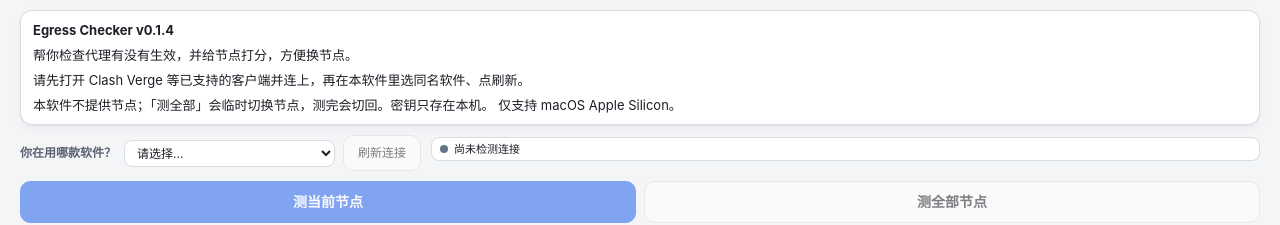
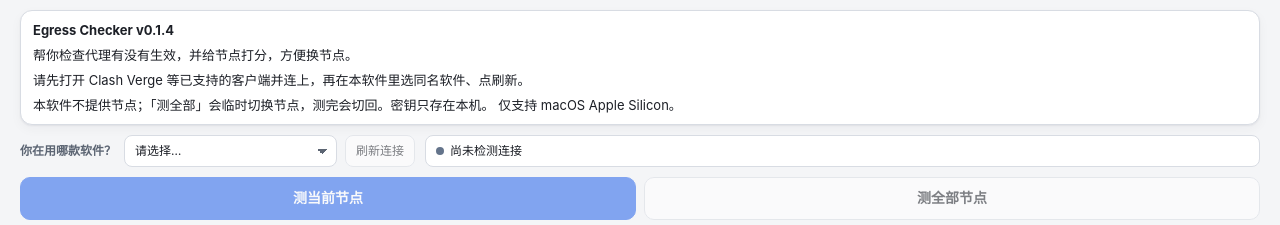
Before and after one commit to JTee77/egress-checker, a React (Vite) app: page / in a window 1280 px wide. Shown: the top 225 px of the page. Built offline with nearby package versions, Linux system fonts and the light colour scheme.

Commit message:
fix(ui): align home-ops controls to a shared 32px height
Unify select, refresh, and status pill padding/font/radius so their
top and bottom edges line up in the top bar.

```diff
--- a/src/styles/app.css
+++ b/src/styles/app.css
@@ -187,33 +187,72 @@
   min-width: 0;
   flex-wrap: nowrap;
 }
-.home-ops-refresh {
-  flex-shrink: 0;
-  white-space: nowrap;
+.home-ops-controls > * {
+  box-sizing: border-box;
 }
-.home-ops-status {
-  flex: 1 1 140px;
-  min-width: 0;
-  margin-bottom: 0;
-}
-
 .client-picker-label {
   flex-shrink: 0;
   font-size: 12px;
   font-weight: 600;
   color: var(--text-muted);
+  line-height: 32px;
+  height: 32px;
+  margin: 0;
+  display: inline-flex;
+  align-items: center;
 }
-
-.client-picker-select {
+.home-ops .client-picker-select {
   flex: 0 1 240px;
   max-width: 100%;
   min-width: 160px;
-  padding: 4px 8px;
+  height: 32px;
+  margin: 0;
+  padding: 0 10px;
   border-radius: 8px;
   border: 1px solid var(--border);
   background: var(--bg-elevated);
   font-size: 12px;
-  line-height: 1.3;
+  line-height: 1;
+  box-sizing: border-box;
+  appearance: none;
+  -webkit-appearance: none;
+  background-image: linear-gradient(45deg, transparent 50%, var(--text-muted) 50%),
+    linear-gradient(135deg, var(--text-muted) 50%, transparent 50%);
+  background-position: calc(100% - 14px) 13px, calc(100% - 9px) 13px;
+  background-size: 5px 5px, 5px 5px;
+  background-repeat: no-repeat;
+  padding-right: 28px;
+}
+.home-ops-refresh.btn,
+.home-ops .btn-sm.home-ops-refresh {
+  flex-shrink: 0;
+  white-space: nowrap;
+  height: 32px;
+  margin: 0;
+  padding: 0 10px;
+  border-radius: 8px;
+  font-size: 12px;
+  line-height: 1;
+  box-sizing: border-box;
+  display: inline-flex;
+  align-items: center;
+  justify-content: center;
+}
+.home-ops-status,
+.home-ops .status-pill-dense.home-ops-status {
+  flex: 1 1 140px;
+  min-width: 0;
+  height: 32px;
+  margin: 0;
+  margin-bottom: 0;
+  padding: 0 10px;
+  border-radius: 8px;
+  font-size: 12px;
+  line-height: 1;
+  box-sizing: border-box;
+  display: inline-flex;
+  align-items: center;
+  gap: 6px;
 }
 
 .client-picker-hint {
```
